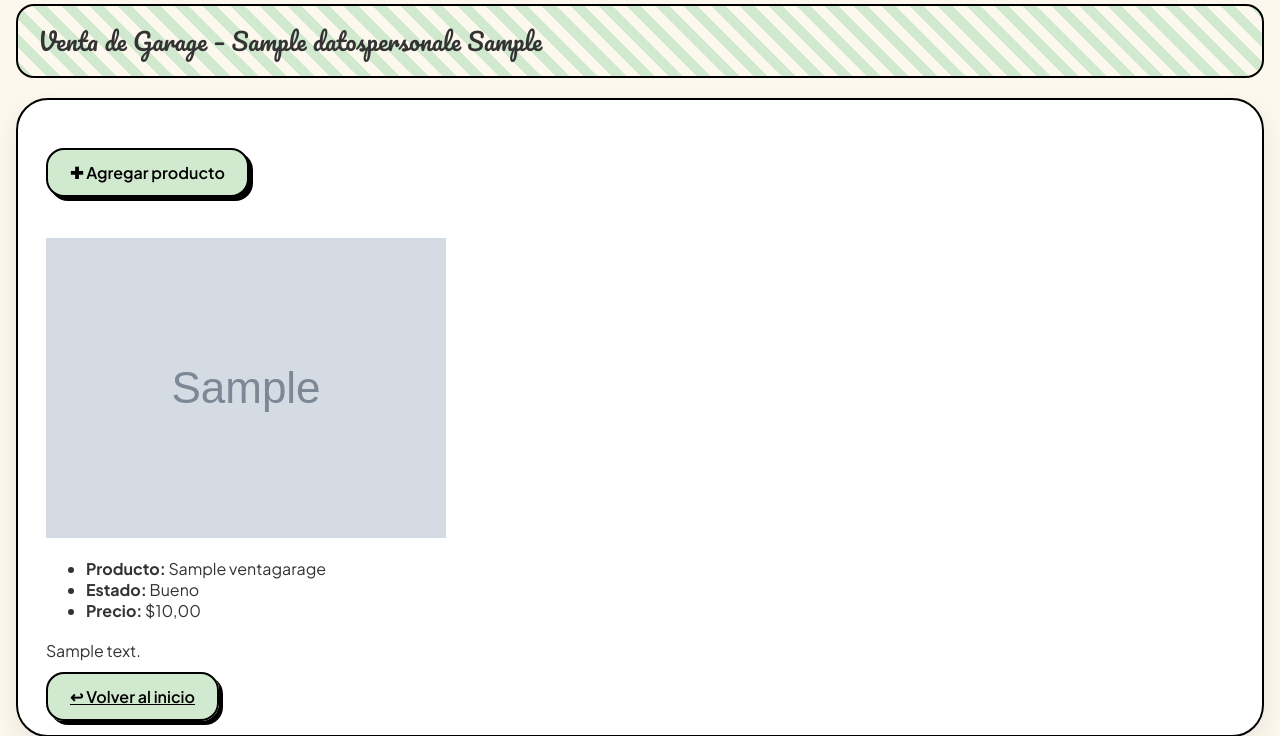
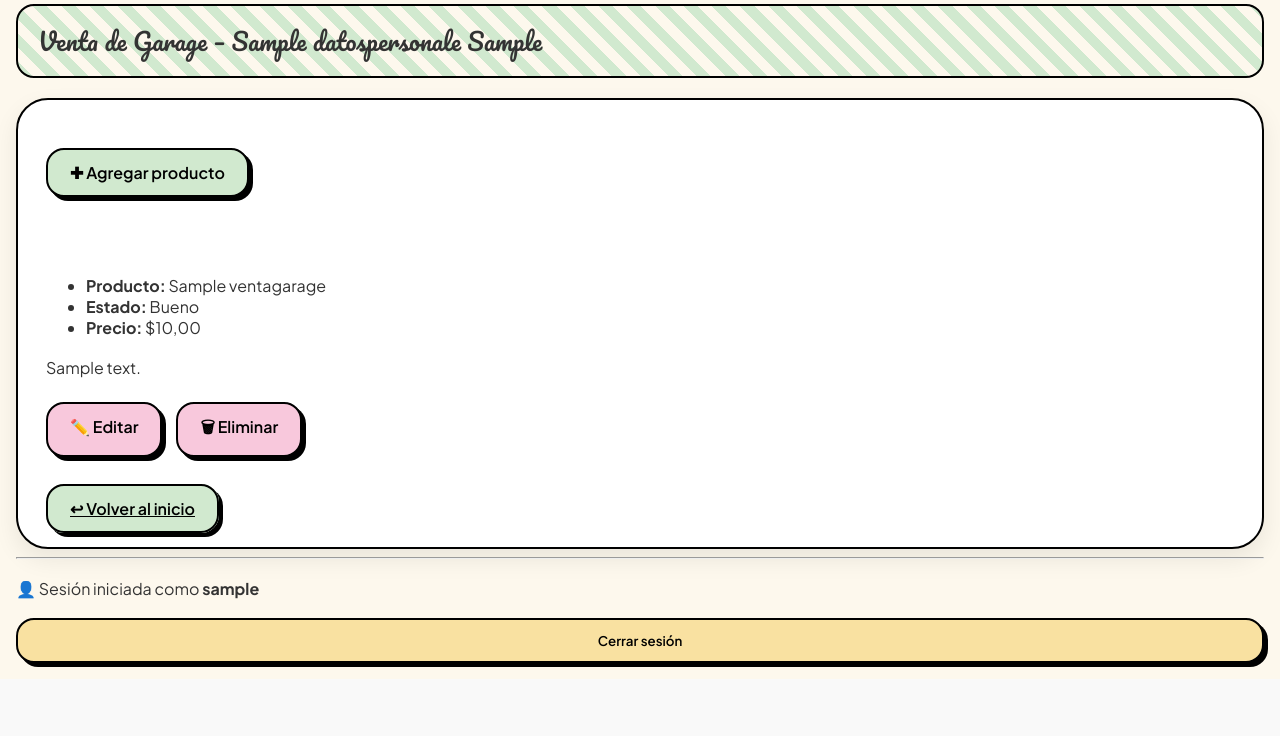
Before and after one commit to vanedelsaltos/proyecto-hoja-de-vida, a Django app: page /venta_garage/ in a window 1280 px wide. Shown: the part 231-967 px from the top of the page. After the commit the page ends 898 px from the top, so only its background shows below. Run offline with Django 5.2, Linux system fonts and the light colour scheme; a user stored in the database is signed in; tables that the repository leaves empty hold one stand-in row (values such as "Sample post"); grey boxes marked "Sample" are stand-in pictures.

Commit message:
configuracion paraaa que me salga edidtar y eliminar en la parte de vetna de garage

```diff
--- a/hojadevida/models.py
+++ b/hojadevida/models.py
@@ -479,7 +479,7 @@ class ProductosAcademicos(models.Model):
         verbose_name="Descripción"
     )
 
-        #PARA QIE SE PUEDA AGREGAR UNA FOTO
+        #PARA QUE SE PUEDA AGREGAR UNA FOTO
     imagen = CloudinaryField(
         folder='productos_academicos',
         null=True,
@@ -595,9 +595,8 @@ class VentaGarage(models.Model):
         verbose_name="Valor del bien"
     )
 
-        # 👉 NUEVO CAMPO IMAGEN
-    imagen = models.ImageField(
-        upload_to='venta_garage/',
+    imagen = CloudinaryField(
+        folder='venta_garage',
         blank=True,
         null=True,
         verbose_name="Imagen del producto"
--- a/hojadevida/templates/venta_garage/venta_garage.html
+++ b/hojadevida/templates/venta_garage/venta_garage.html
@@ -35,6 +35,19 @@
                     <p class="venta-text">{{ venta.descripcion }}</p>
                 </div>
 
+                <div class="menu-principal">
+                    <a href="{% url 'editar_venta_garage' venta.id %}" class="btn pink">
+                        ✏️ Editar
+                    </a>
+
+                    <a href="{% url 'eliminar_venta_garage' venta.id %}"
+                    class="btn pinkl"
+                    onclick="return confirm('¿Estás segura de eliminar este producto?');">
+                        🗑 Eliminar
+                    </a>
+                </div>
+
+
             </div>
             {% empty %}
             <p class="no-data">No hay productos en venta</p>
```
Also changed, not shown: hojadevida/migrations/0059_alter_ventagarage_imagen.py (added).
